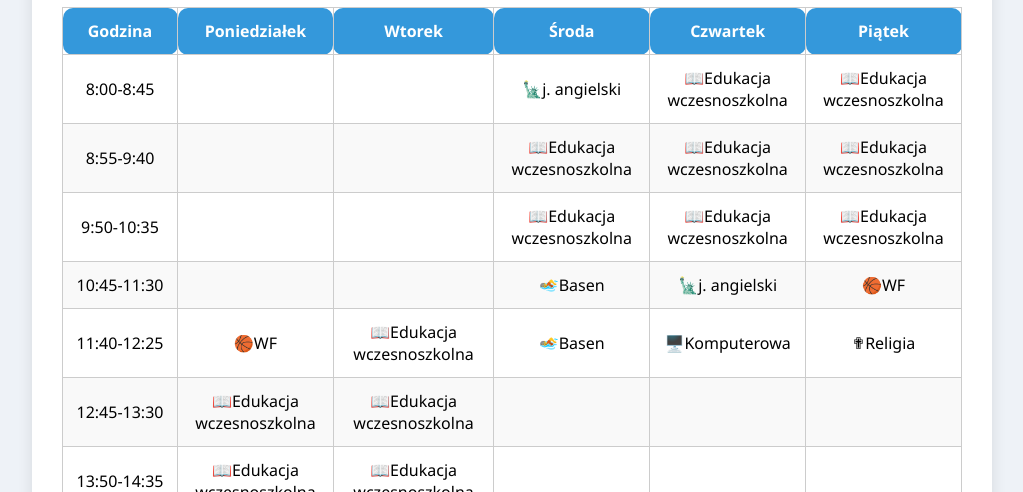
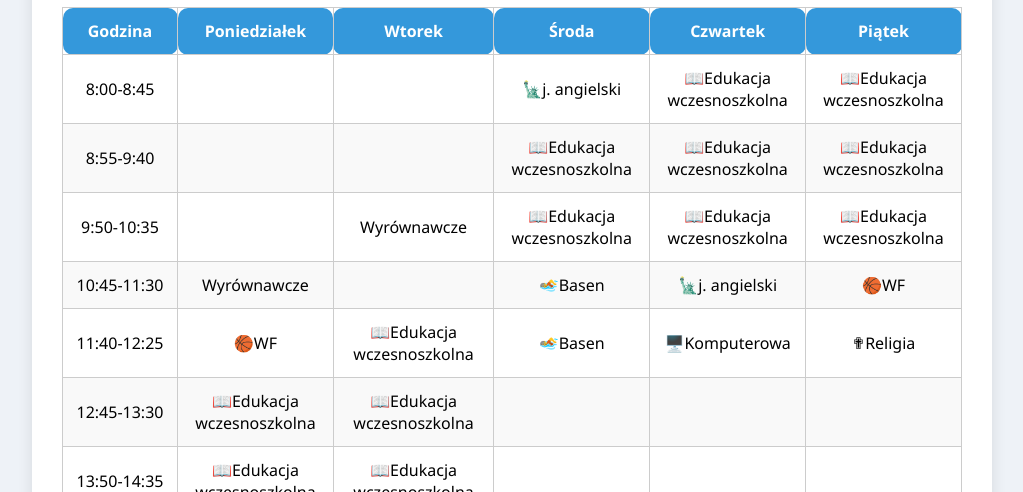
Before and after one commit to dbtrunks/plan-lekcji, a plain HTML site: page source/index.html in a window 1280 px wide. Shown: the part 308-800 px from the top of the page, without its empty margins (128-1151 px from the left). Drawn offline with Linux system fonts and the light colour scheme.

Commit message:
Uzupełnienie planu

```diff
--- a/source/script.js
+++ b/source/script.js
@@ -18,14 +18,14 @@ const timetable = [
   {
     time: "9:50-10:35",
     poniedziałek: "",
-    wtorek: "",
+    wtorek: "Wyrównawcze",
     środa: "📖Edukacja wczesnoszkolna",
     czwartek: "📖Edukacja wczesnoszkolna",
     piątek: "📖Edukacja wczesnoszkolna"
   },
   {
     time: "10:45-11:30",
-    poniedziałek: "",
+    poniedziałek: "Wyrównawcze",
     wtorek: "",
     środa: "🏊Basen",
     czwartek: "🗽j. angielski",
```
Also changed, not shown: source/index.html (+2 -2 lines), 1 other file.
